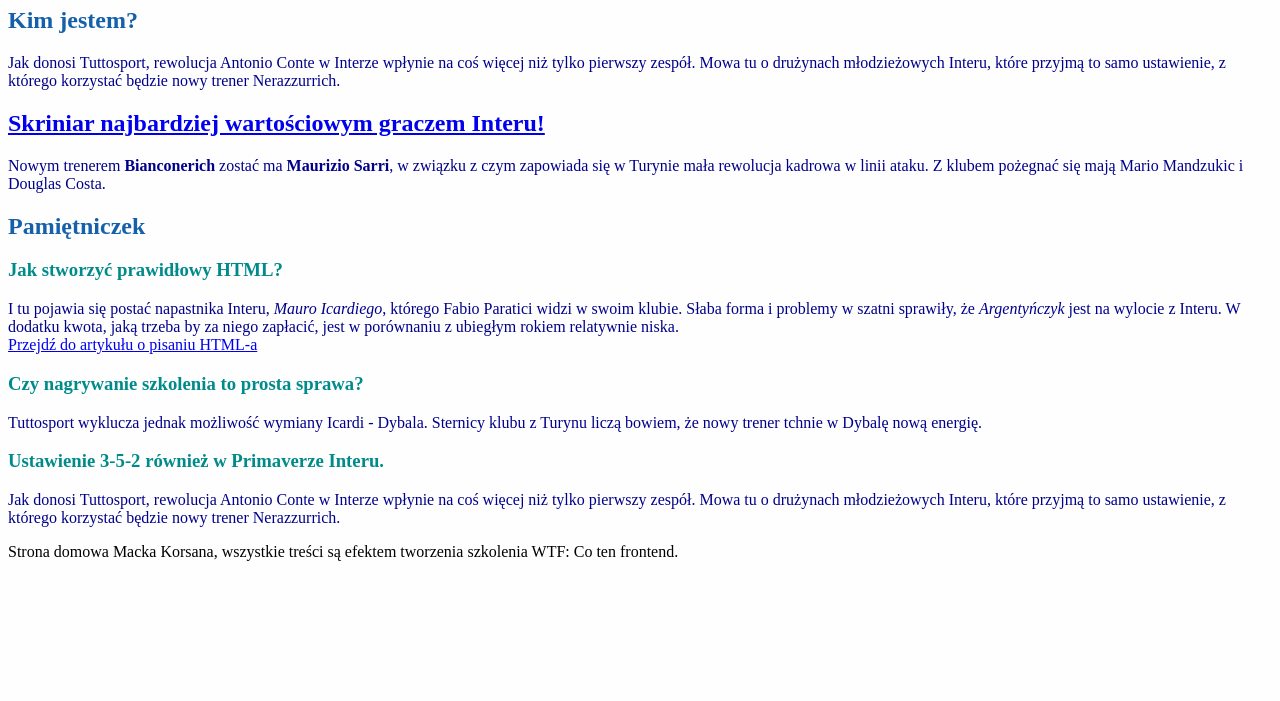
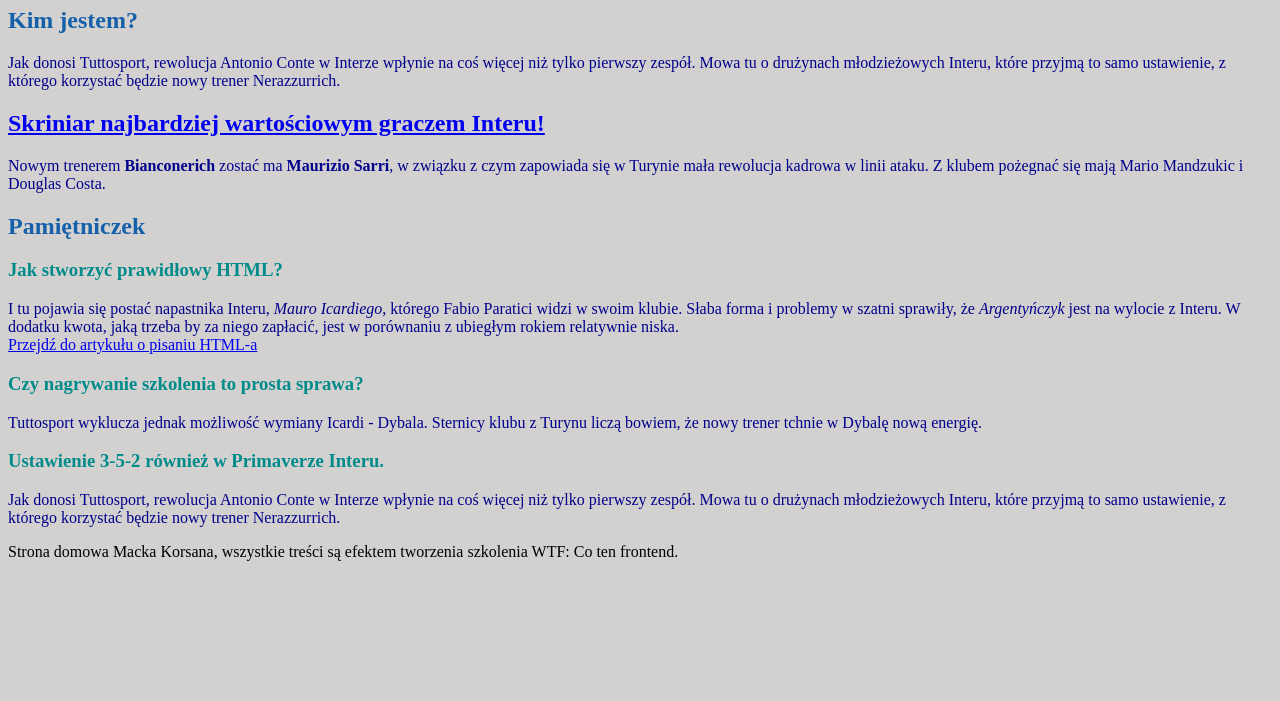
Before and after one commit to jaroslawjanaszek/homepage, a plain HTML site: page index.html in a window 1280 px wide. Shown: the part 99-800 px from the top of the page. Drawn offline with Linux system fonts and the light colour scheme.

Commit message:
feat: new background

```diff
--- a/style.css
+++ b/style.css
@@ -1,5 +1,5 @@
 body {
-    background: #fefefe
+    background: #d3d0d0
 }
 
 .sectionHeader, .diaryHeader {
```
